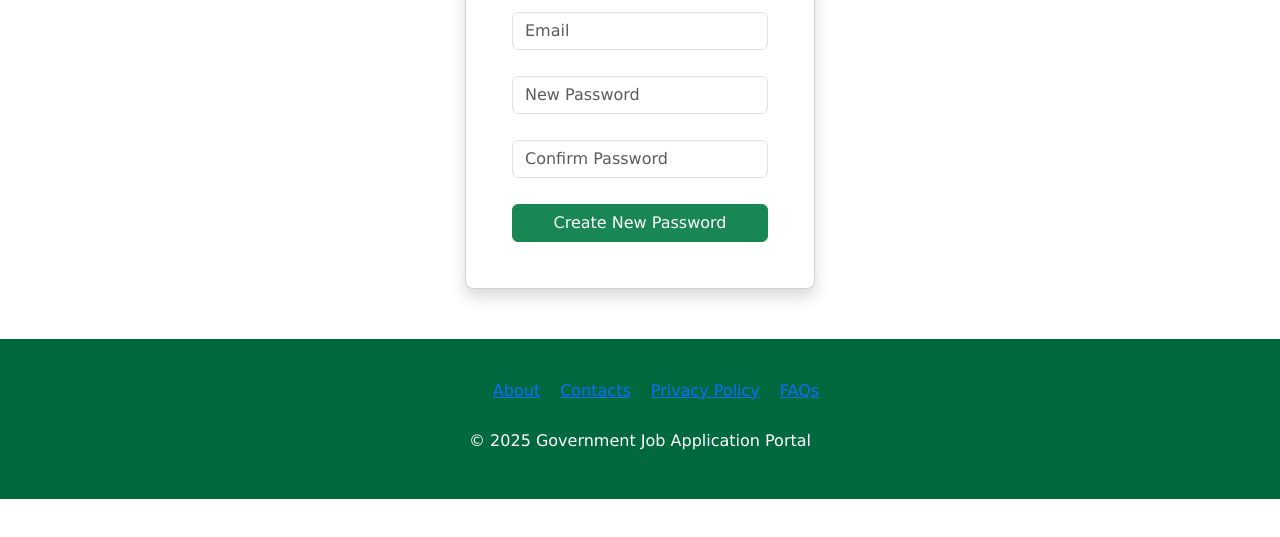
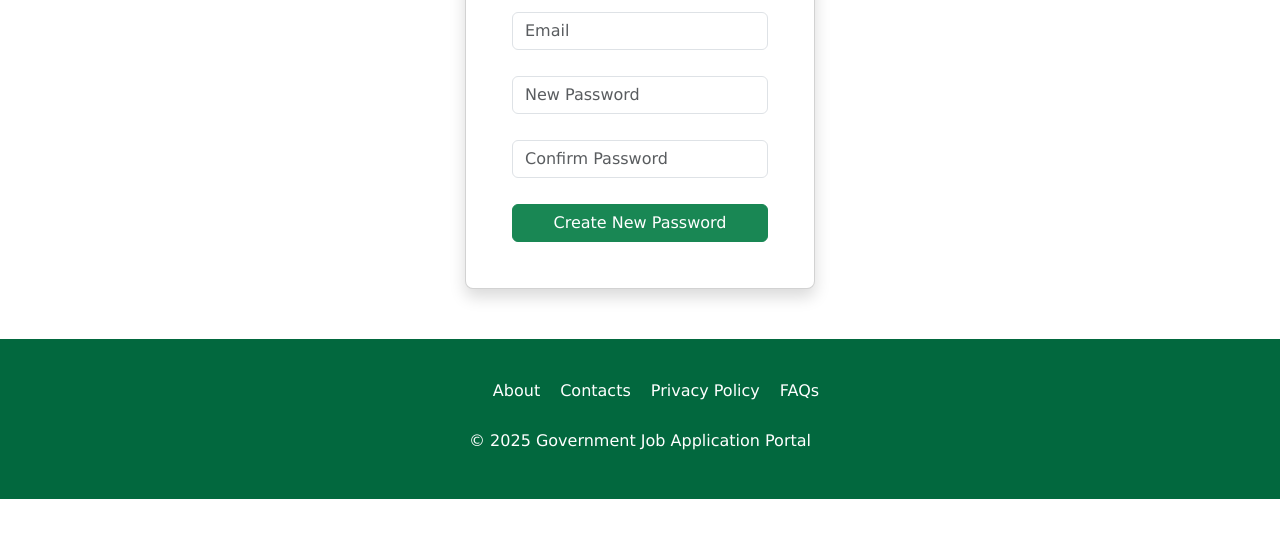
Before and after one commit to vhukhudomulaudzi/Gov-Job, a plain HTML site: page forgot.html in a window 1280 px wide. Shown: the part 233-770 px from the top of the page. Drawn offline with nearby package versions, Linux system fonts and the light colour scheme.

Commit message:
Update mainlogin.css

```diff
--- a/mainlogin.css
+++ b/mainlogin.css
@@ -103,6 +103,14 @@ footer ul {
   justify-content: center;
 }
 
+footer ul a {
+  color: white;
+  text-decoration: none;
+}
+
+footer a:hover{
+    color:rgb(20, 208, 108) ;}
+
 footer li {
     text-align: center;
   margin: 10px;
```
